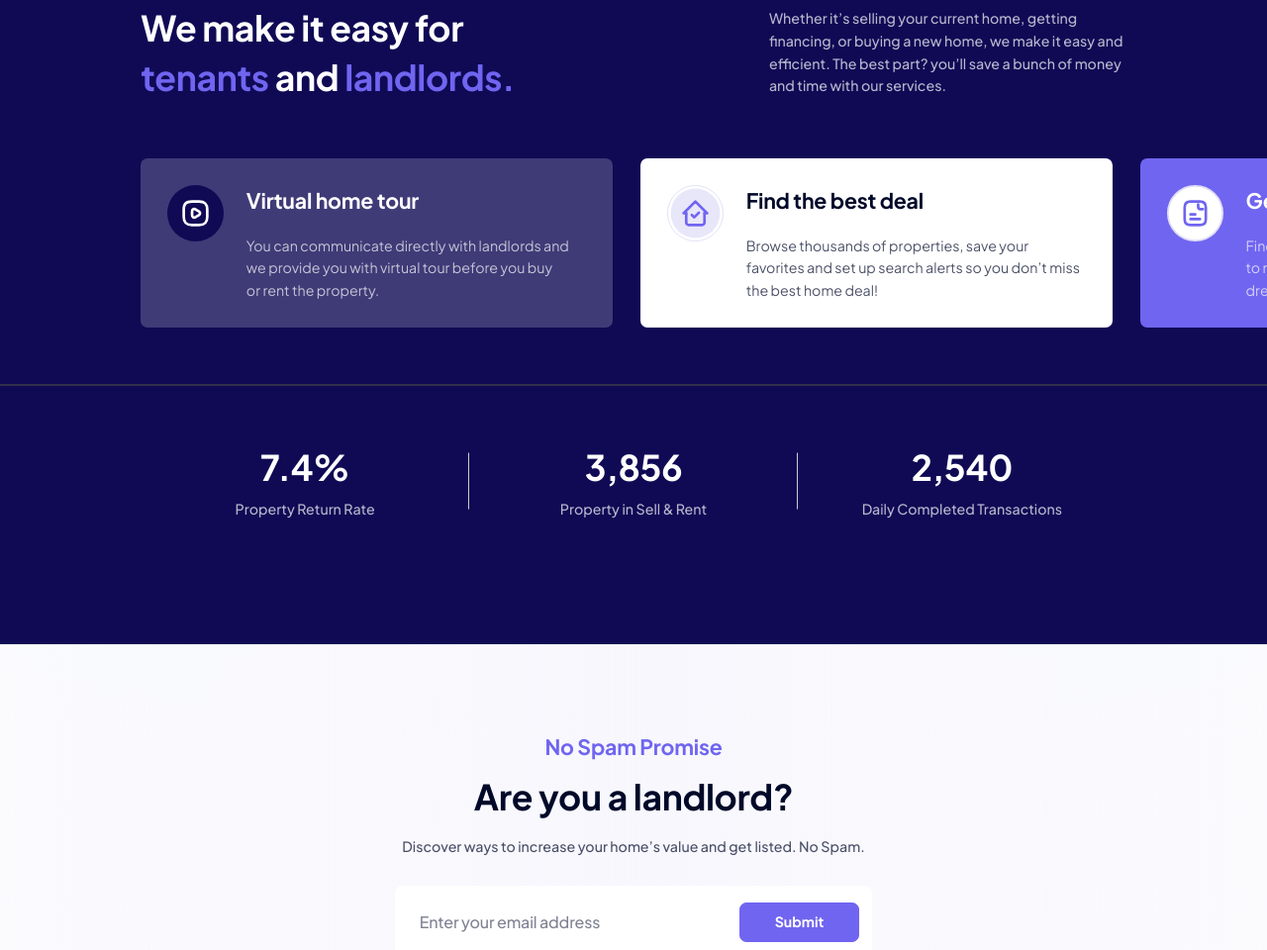
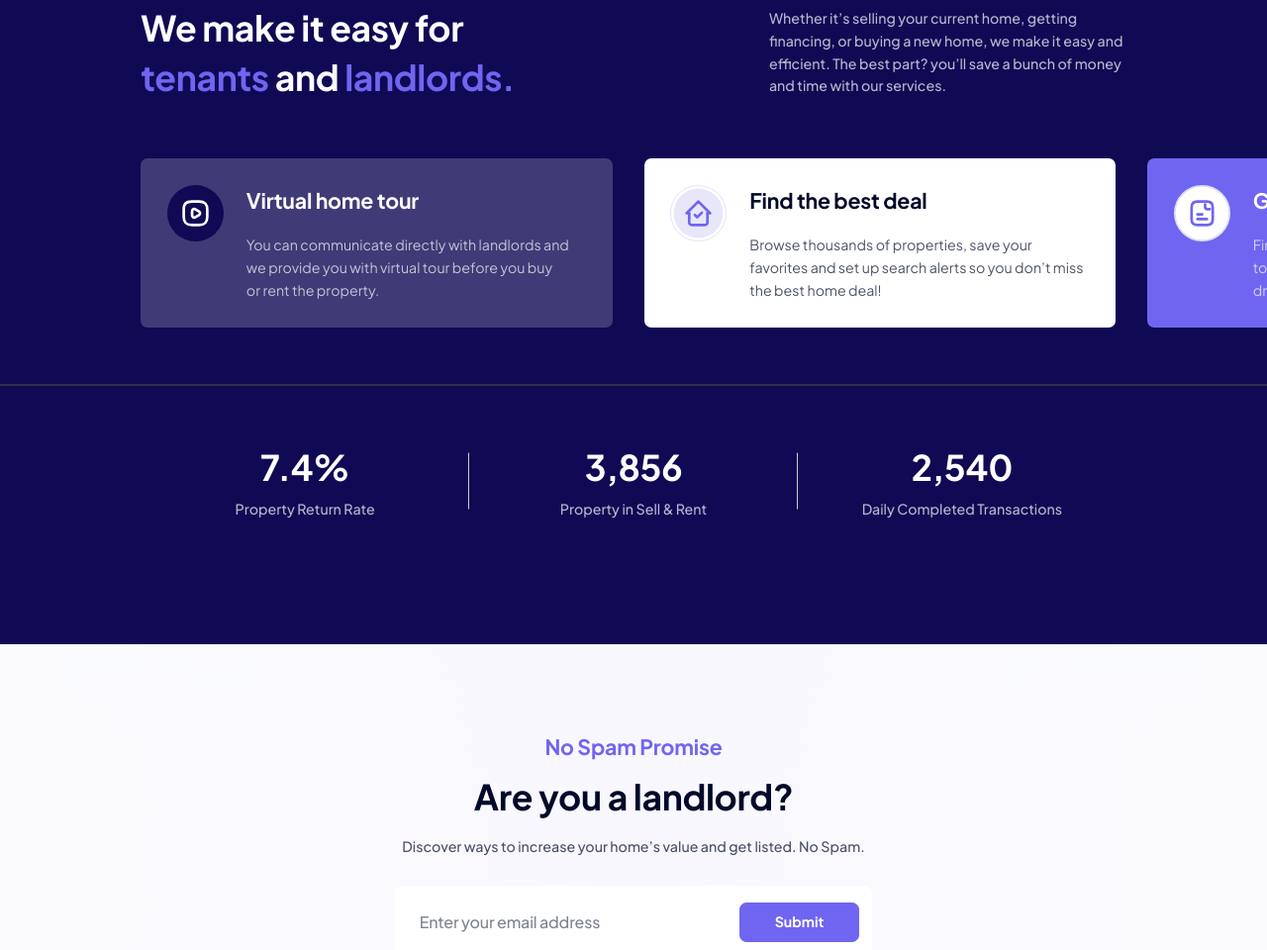
Before and after one commit to na1alink/Estatery, a website built with Vite: page index.html in a window 1280 px wide. Shown: the part 2476-3436 px from the top of the page at 99% size. Built offline with nearby package versions, Linux system fonts and the light colour scheme; files whose address does not match are found by name.

```diff
--- a/index.html
+++ b/index.html
@@ -1119,9 +1119,10 @@
             of&nbsp;money and time with our services.
           </p>
         </div>
-        <div class="container container--swiper-right">
-          <div class="features__swiper">
-            <div class="features__slide features__slide-dark">
+        <div class="container container--swiper-right" id="scrollContainer">
+          <div class="swiper features__swiper">
+            <div class="swiper-wrapper features__swiper-wrapper">
+              <div class="swiper-slide features__slide features__slide-dark">
                 <img
                   class="features__slide-img"
                   src="./src/assets/images/features-1.svg"
@@ -1136,7 +1137,7 @@
                   </p>
                 </div>
               </div>
-            <div class="features__slide">
+              <div class="swiper-slide features__slide">
                 <img
                   class="features__slide-img"
                   src="./src/assets/images/features-2.svg"
@@ -1151,7 +1152,7 @@
                   </p>
                 </div>
               </div>
-            <div class="features__slide features__slide-accent">
+              <div class="swiper-slide features__slide features__slide-accent">
                 <img
                   class="features__slide-img"
                   src="./src/assets/images/features-3.svg"
@@ -1164,6 +1165,7 @@
                     to&nbsp;do&nbsp;a&nbsp;little to&nbsp;no&nbsp;effort and you
                     can start move in&nbsp;to&nbsp;your new dream home!
                   </p>
+                </div>
               </div>
             </div>
           </div>
--- a/package.json
+++ b/package.json
@@ -5,11 +5,11 @@
   "type": "module",
   "scripts": {
     "dev": "vite",
-    "build": "tsc && vite build",
+    "build": "vite build",
     "preview": "vite preview"
   },
   "devDependencies": {
-    "sass": "^1.80.6",
+    "sass": "^1.80.7",
     "vite": "^5.4.10"
   }
 }
--- a/src/assets/scss/components/_features.scss
+++ b/src/assets/scss/components/_features.scss
@@ -53,17 +53,17 @@
   }
 
   &__swiper {
-    // padding-right: 30rem;
+    padding-right: 30rem;
+    @include mixins.breakpoint(medium) {
+      padding-right: 0rem;
+    }
 
-    display: flex;
-    overflow-x: scroll;
-    width: 100%;
-    gap: 32rem;
-    scrollbar-width: none;
-
-    @include mixins.breakpoint(medium) {
-      flex-direction: column;
-      gap: 25rem;
+    &-wrapper {
+      @include mixins.breakpoint(medium) {
+        display: flex;
+        flex-direction: column;
+        gap: 25rem;
+      }
     }
   }
   &__slide {
@@ -164,6 +164,7 @@
     position: relative;
 
     padding: 40rem;
+
     @include mixins.breakpoint(medium) {
       padding: 48rem 40rem;
     }
--- a/src/main.js
+++ b/src/main.js
@@ -1,12 +1,17 @@
 import "./assets/scss/main.scss";
 
-const swiper = new Swiper(".swiper", {
-  slidesPerView: "auto",
-  spaceBetween: 32,
-  mousewheel: {
-    sensitivity: 1,
-  },
-});
+function initSwiper() {
+  if (window.innerWidth >= 768) {
+    const swiper = new Swiper(".features__swiper", {
+      slidesPerView: "auto",
+      spaceBetween: 32,
+    });
+  }
+}
+
+window.addEventListener("load", initSwiper);
+
+window.addEventListener("resize", initSwiper);
 
 function closeMenu() {
   const burger = document.querySelector(".burger");
@@ -77,18 +82,15 @@
     button.addEventListener("click", function () {
       const targetId = this.getAttribute("data-target");
 
-      // Убираем активный класс у всех кнопок
       buttons.forEach((btn) => btn.classList.remove("active"));
-      // Добавляем активный класс к текущей кнопке
+
       this.classList.add("active");
 
-      // Скрываем все блоки с домами
       items.forEach((item) => (item.style.display = "none"));
-      // Показываем блок с соответствующим ID
+
       document.getElementById(targetId).style.display = "grid";
     });
   });
 
-  // Устанавливаем первый блок как активный при загрузке страницы
   document.getElementById("Rent").style.display = "grid";
 });
```
Also changed, not shown: .github/workflows/deploy.yml (added), 1 other file. Lines whose indentation alone changed are shown as unchanged.
